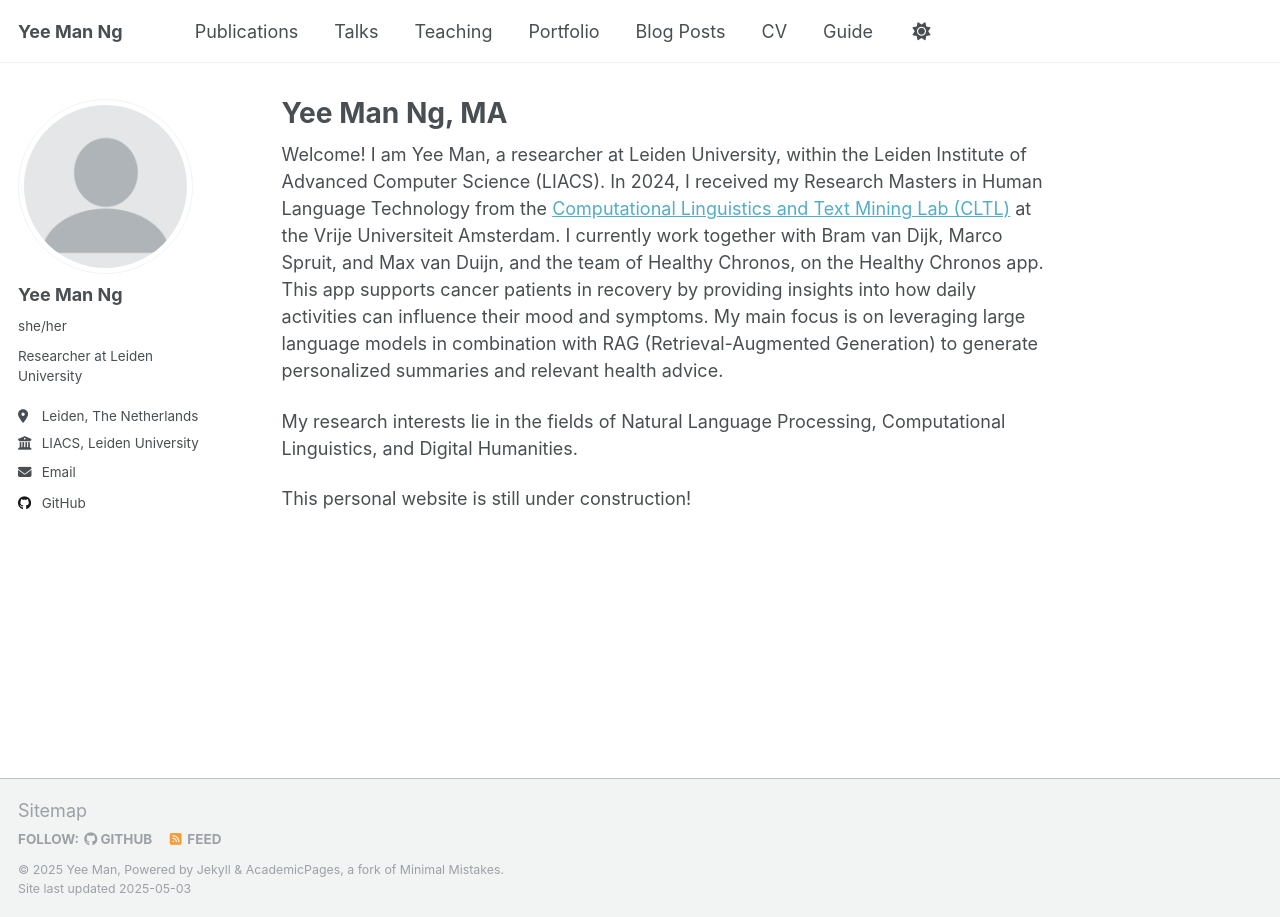
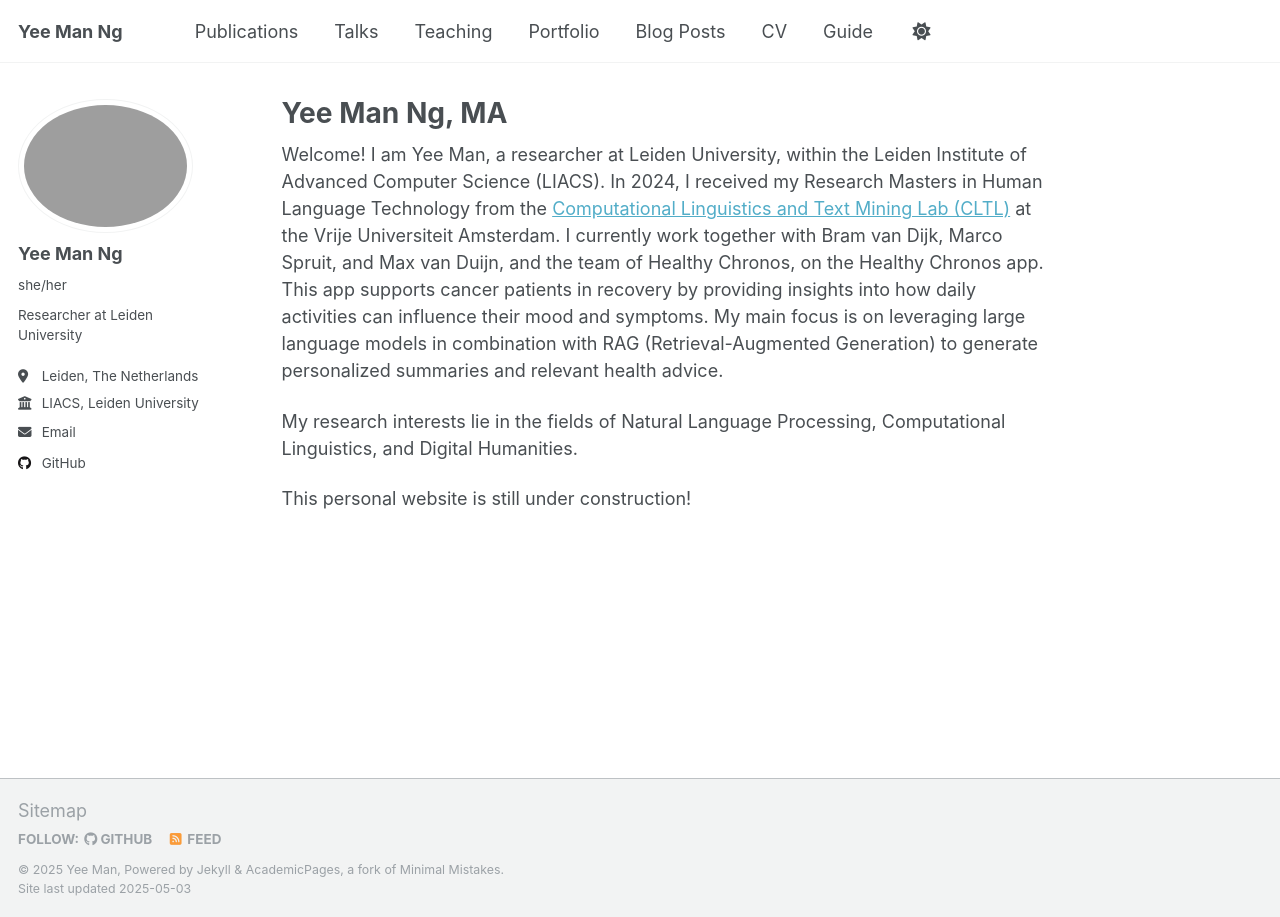
Before and after one commit to yeem4n/yeeman-ng, a Jekyll site: the page built from _pages/about.md, in a window 1280 px wide. Built offline with Jekyll 4.4.1, drawn with Linux system fonts in a browser that asks for light colours.

Commit message:
modified:   _config.yml

```diff
--- a/_config.yml
+++ b/_config.yml
@@ -22,7 +22,7 @@ repository               : "https://github.com/yeem4n/yeeman-ng"
 #               Additional customization can be done by editing /_includes/author-profile.html
 author:
   # Biographic information
-  avatar           : "profile.png"
+  avatar           : "IMG_3973 2.jpg"
   name             : "Yee Man Ng"
   pronouns         : "she/her"
   bio              : "Researcher at Leiden University"
```
